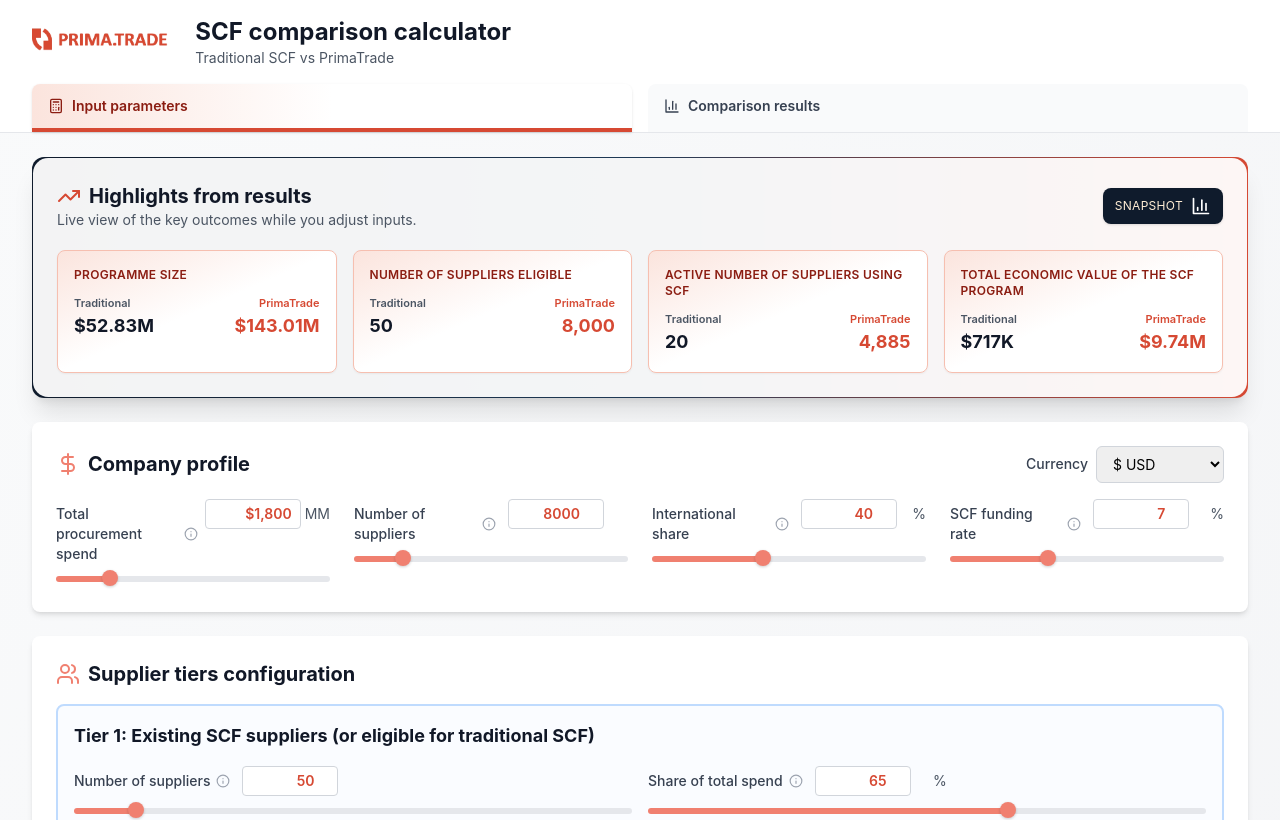
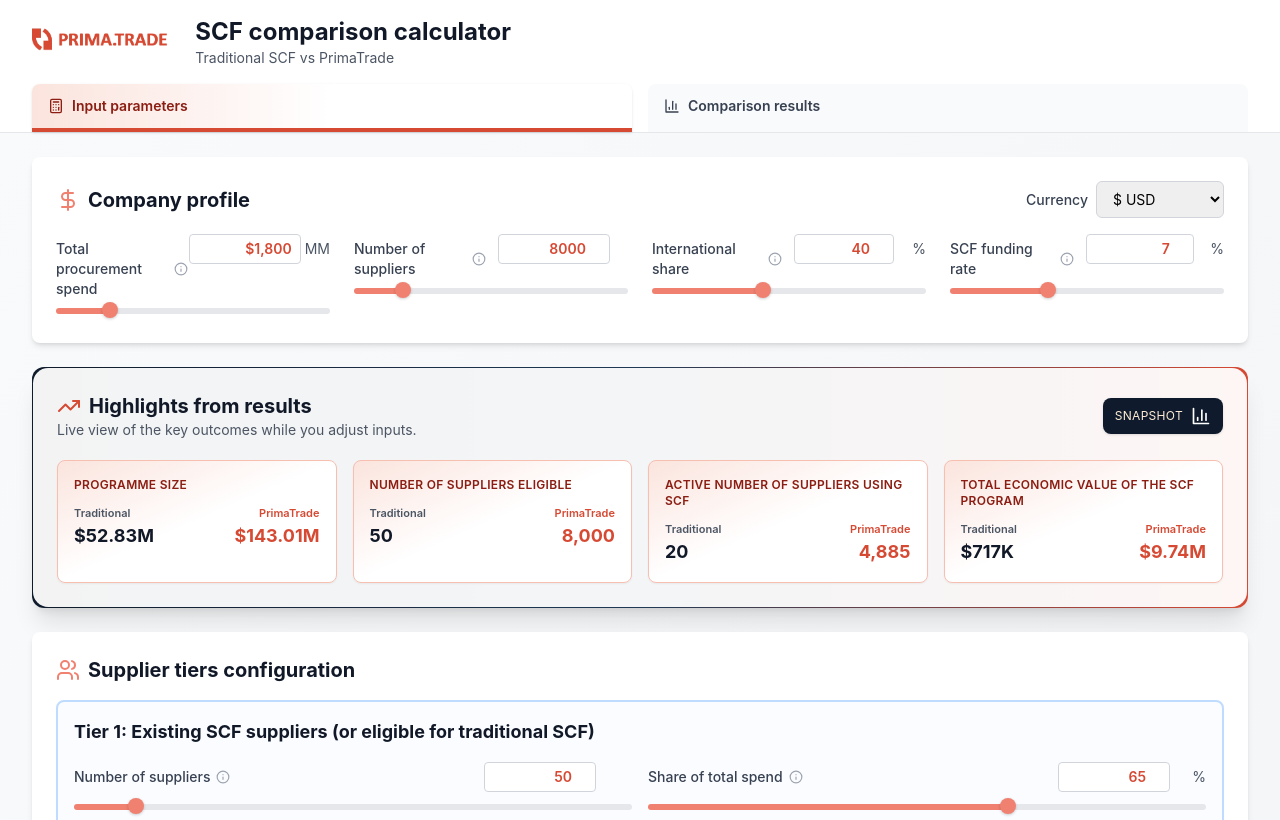
Before and after one commit to tim-1965/scfcompare, a React (Vite) app: page / in a window 1280 px wide. Shown: the top 820 px of the page. Built offline with nearby package versions, Linux system fonts and the light colour scheme.

Commit message:
Add files via upload

```diff
--- a/src/SCFComparison.jsx
+++ b/src/SCFComparison.jsx
@@ -429,7 +429,7 @@
     isPercent = false,
     disabled = false,
     sliderWidth = 'w-full',
-    { formatDisplay, parseInput, tooltip } = {}
+    { formatDisplay, parseInput, tooltip, labelClassName = '' } = {}
   ) => {
     const formattedValue = formatDisplay ? formatDisplay(value) : value;
 
@@ -449,16 +449,20 @@
     const suffix = isPercent ? '%' : unit;
 
     return (
-      <div className="space-y-2">
-        <div className="flex items-baseline gap-3">
+      <div className="space-y-2 w-full">
+        <div className="flex items-baseline gap-3 w-full justify-between">
           {tooltip ? (
             <Tooltip text={tooltip}>
-              <label className={`text-sm font-medium flex-1 ${disabled ? 'text-gray-400' : 'text-gray-700'}`}>{label}</label>
+              <label className={`text-sm font-medium flex-1 ${disabled ? 'text-gray-400' : 'text-gray-700'} ${labelClassName}`}>
+                {label}
+              </label>
             </Tooltip>
           ) : (
-            <label className={`text-sm font-medium flex-1 ${disabled ? 'text-gray-400' : 'text-gray-700'}`}>{label}</label>
+            <label className={`text-sm font-medium flex-1 ${disabled ? 'text-gray-400' : 'text-gray-700'} ${labelClassName}`}>
+              {label}
+            </label>
           )}
-          <div className="flex items-baseline gap-1 min-w-[120px] justify-end">
+          <div className="flex items-baseline gap-1 min-w-[130px] justify-end text-right">
             <input
               type={formatDisplay ? 'text' : 'number'}
               inputMode="decimal"
@@ -466,7 +470,7 @@
               onChange={(e) => handleChange(e.target.value)}
               onBlur={(e) => handleBlur(e.target.value)}
               disabled={disabled}
-              className={`w-24 text-right px-2 py-1 border border-gray-300 rounded text-sm font-semibold ${disabled ? 'bg-gray-100 text-gray-400 cursor-not-allowed' : 'text-[#D64933]'}`}
+              className={`w-28 text-right px-2 py-1 border border-gray-300 rounded text-sm font-semibold ${disabled ? 'bg-gray-100 text-gray-400 cursor-not-allowed' : 'text-[#D64933]'}`}
               step={step}
               min={min}
               max={max}
@@ -563,7 +567,60 @@
           {/* Panel 1: Inputs */}
           {activeView === 'inputs' && (
             <div data-panel="inputs" className="space-y-4 sm:space-y-6">
-               <div className="bg-gradient-to-r from-[#0F1B2C] via-[#1F3A56] to-[#D64933] rounded-xl shadow-xl p-[1px]">
+
+            {/* Company Profile */}
+              <div className="bg-white rounded-lg shadow-md p-4 sm:p-6">
+                <div className="flex flex-col gap-3 sm:flex-row sm:items-center sm:justify-between mb-4">
+                  <h2 className="text-xl font-bold text-gray-900 flex items-center gap-2">
+                    <DollarSign className="w-6 h-6 text-[#F08070]" />
+                    Company profile
+                  </h2>
+                  <div className="flex items-center gap-2">
+                    <label className="text-sm font-medium text-gray-700">Currency</label>
+                    <select
+                      value={currencySymbol}
+                      onChange={(e) => setCurrencySymbol(e.target.value)}
+                      className="w-32 px-3 py-2 border border-gray-300 rounded-md text-sm"
+                    >
+                      <option value="$">$ USD</option>
+                      <option value="€">€ EUR</option>
+                      <option value="£">£ GBP</option>
+                      <option value="¥">¥ JPY</option>
+                    </select>
+                  </div>
+                  </div>
+                <div className="grid md:grid-cols-2 lg:grid-cols-4 gap-6 text-sm">
+                  <div>
+                    {renderInput('Total procurement spend', totalProcurementSpend, setTotalProcurementSpend, 10, 10000, 10, 'MM', false, false, 'w-full', {
+                      formatDisplay: (val) => `${currencySymbol}${formatNumber(val, 0)}`,
+                      parseInput: (input) => {
+                        const numeric = input.replace(/[^0-9.]/g, '');
+                        return parseFloat(numeric);
+                      },
+                      tooltip: 'All procurement expenditure of all kinds, goods and services, domestic and international.',
+                      labelClassName: 'text-[13px]'
+                    })}
+                  </div>
+                  <div>
+                    {renderInput('Number of suppliers', totalSuppliers, setTotalSuppliers, 100, 50000, 100, '', false, false, 'w-full', {
+                      tooltip: 'All suppliers across goods + services.'
+                    })}
+                  </div>
+                  <div>
+                    {renderInput('International share', crossBorderSharePct, setCrossBorderSharePct, 0, 100, 5, '', true, false, 'w-full', {
+                      tooltip: 'How much of the spend is cross-border with longer shipping times',
+                      labelClassName: 'text-[13px]'
+                    })}
+                  </div>
+                  <div>
+                    {renderInput('SCF funding rate', scfRatePct, setScfRatePct, 0, 20, 0.1, '', true, false, 'w-full', {
+                      tooltip: 'Approximate annual financing rate charged by SCF funders'
+                    })}
+                  </div>
+                </div>
+              </div>
+
+ <div className="bg-gradient-to-r from-[#0F1B2C] via-[#1F3A56] to-[#D64933] rounded-xl shadow-xl p-[1px]">
                 <div className="bg-white/95 rounded-[0.95rem] p-5 sm:p-6">
                   <div className="flex flex-col gap-2 sm:flex-row sm:items-center sm:justify-between">
                     <div>
@@ -597,56 +654,6 @@
                         </div>
                       </div>
                     ))}
-                  </div>
-                </div>
-              </div>
-
-              {/* Company Profile */}
-              <div className="bg-white rounded-lg shadow-md p-4 sm:p-6">
-               <div className="flex flex-col gap-3 sm:flex-row sm:items-center sm:justify-between mb-4">
-                  <h2 className="text-xl font-bold text-gray-900 flex items-center gap-2">
-                    <DollarSign className="w-6 h-6 text-[#F08070]" />
-                    Company profile
-                  </h2>
-                  <div className="flex items-center gap-2">
-                    <label className="text-sm font-medium text-gray-700">Currency</label>
-                    <select
-                      value={currencySymbol}
-                      onChange={(e) => setCurrencySymbol(e.target.value)}
-                      className="w-32 px-3 py-2 border border-gray-300 rounded-md text-sm"
-                    >
-                      <option value="$">$ USD</option>
-                      <option value="€">€ EUR</option>
-                      <option value="£">£ GBP</option>
-                      <option value="¥">¥ JPY</option>
-                    </select>
-                  </div>
-                  </div>
-                  <div className="grid md:grid-cols-2 lg:grid-cols-4 gap-6">
-                  <div>
-                   {renderInput('Total procurement spend', totalProcurementSpend, setTotalProcurementSpend, 10, 10000, 10, 'MM', false, false, 'w-full', {
-                      formatDisplay: (val) => `${currencySymbol}${formatNumber(val, 0)}`,
-                      parseInput: (input) => {
-                        const numeric = input.replace(/[^0-9.]/g, '');
-                        return parseFloat(numeric);
-                      },
-                      tooltip: 'All procurement expenditure of all kinds'
-                    })}
-                  </div>
-                  <div>
-                    {renderInput('Number of suppliers', totalSuppliers, setTotalSuppliers, 100, 50000, 100, '', false, false, 'w-full', {
-                      tooltip: 'All suppliers across goods + services.'
-                    })}
-                  </div>
-                  <div>
-                    {renderInput('International share', crossBorderSharePct, setCrossBorderSharePct, 0, 100, 5, '', true, false, 'w-full', {
-                      tooltip: 'How much of the spend is cross-border with longer shipping times'
-                    })}
-                  </div>
-                  <div>
-                    {renderInput('SCF funding rate', scfRatePct, setScfRatePct, 0, 20, 0.1, '', true, false, 'w-full', {
-                      tooltip: 'Approximate annual financing rate charged by SCF funders'
-                    })}
                   </div>
                 </div>
               </div>
```
